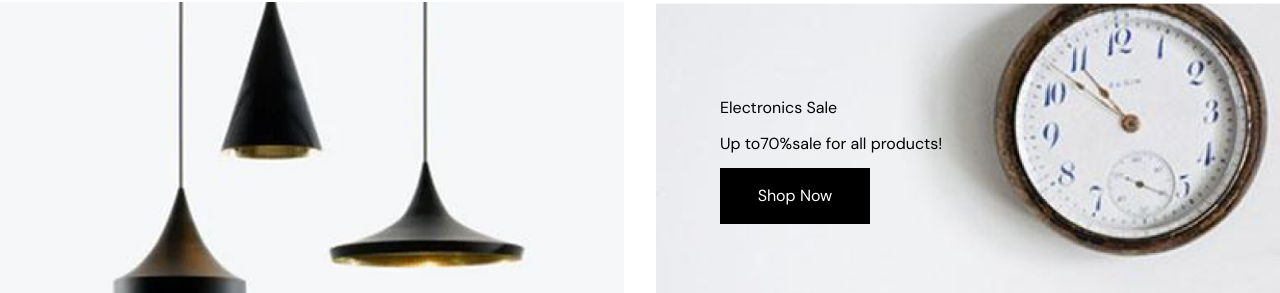
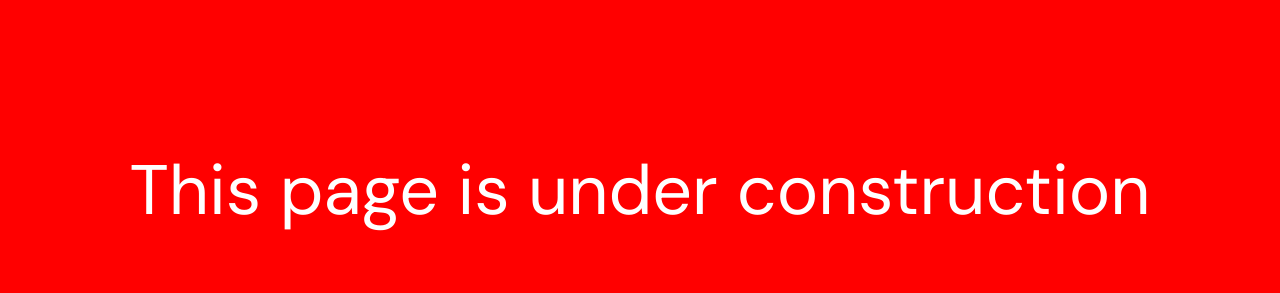
Before and after one commit to ParosRangsha/holiday, a React (Vite) app: page / in a window 1280 px wide. Shown: the part 210-503 px from the top of the page. Built offline with nearby package versions, Linux system fonts and the light colour scheme; no server answers.

Commit message:
block update

```diff
--- a/src/pages/Home.jsx
+++ b/src/pages/Home.jsx
@@ -50,6 +50,9 @@ const Home = () => {
   };
   return (
     <>
+      <div className="pop fixed top-0 left-0 h-[100vh] w-[100vw] bg-[#f00] z-[999] flex justify-center items-center">
+        <h1 className='text-[70px] text-[#fff]'>This page is under construction</h1>
+      </div>
       <Banner/>
       <div className="offer">
         <Container>
```
